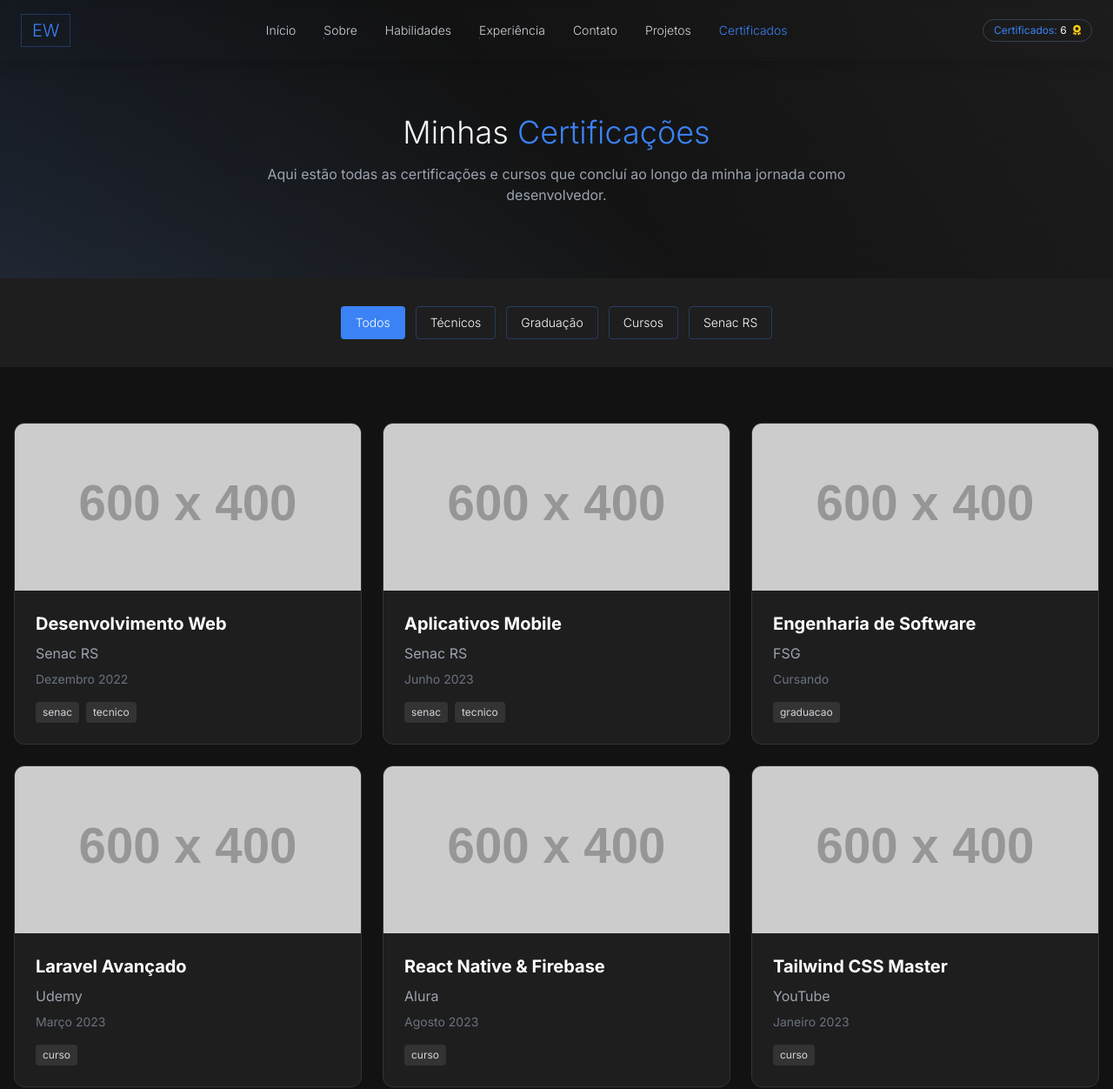
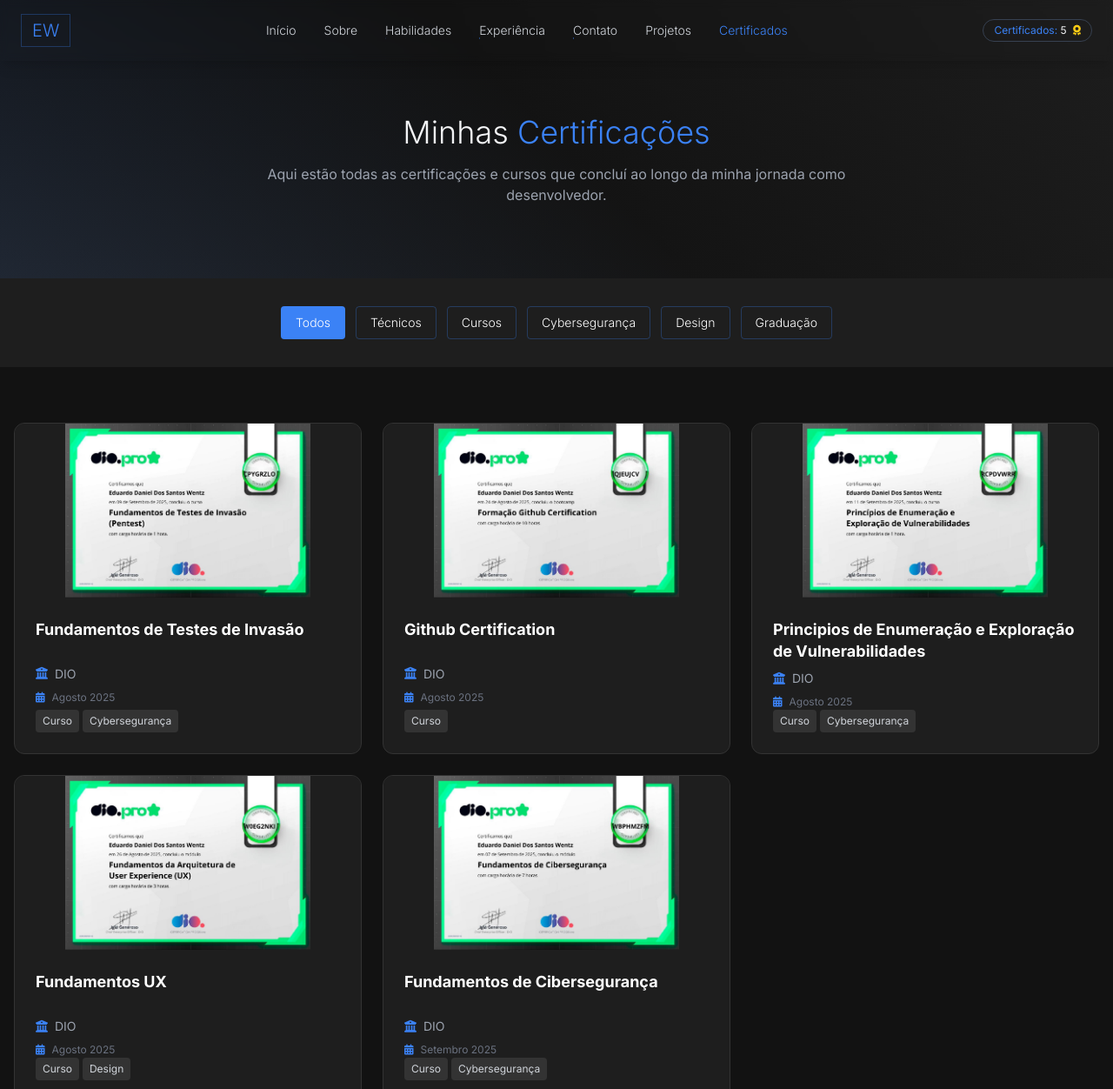
Before and after one commit to santoswentz/Portfolio, a plain HTML site: page pg/certificados.html in a window 1280 px wide. Shown: the top 1252 px of the page at 87% size. Drawn offline with nearby package versions, Linux system fonts and the light colour scheme; placeholder pictures from the web are drawn by us.

Commit message:
Certificados Puxando

```diff
--- a/index.html
+++ b/index.html
@@ -6,6 +6,7 @@
     <title>Eduardo Wentz | Full-Stack Developer</title>
     <script src="https://cdn.tailwindcss.com"></script>
     <link href="https://cdnjs.cloudflare.com/ajax/libs/font-awesome/6.4.0/css/all.min.css" rel="stylesheet">
+    <link rel="icon" type="image/png" href="favicon.png">
 
     <script>
         tailwind.config = {
@@ -188,7 +189,7 @@
             <div class="flex items-center">
                 <div class="border border-gray-700 rounded-full px-3 py-1 text-xs">
                     <span class="text-accent">Nível:</span>
-                    <span id="nivel">15</span>
+                    <span id="nivel">18</span>
                     <i class="fas fa-star text-yellow-400 ml-1"></i>
                 </div>
 
--- a/pg/certificados.html
+++ b/pg/certificados.html
@@ -6,6 +6,7 @@
     <title>Eduardo Wentz | Certificações</title>
     <script src="https://cdn.tailwindcss.com"></script>
     <link href="https://cdnjs.cloudflare.com/ajax/libs/font-awesome/6.4.0/css/all.min.css" rel="stylesheet">
+    <link rel="icon" type="image/png" href="favicon.png">
 
     <script>
         tailwind.config = {
@@ -246,18 +247,22 @@
                 <button class="filter-btn minimalist-border hover:bg-midgray text-white font-light py-2 px-4 rounded transition duration-300 text-sm active" data-filter="all">
                     Todos
                 </button>
-                <button class="filter-btn minimalist-border hover:bg-midgray text-white font-light py-2 px-4 rounded transition duration-300 text-sm" data-filter="tecnico">
+                <button class="filter-btn minimalist-border hover:bg-midgray text-white font-light py-2 px-4 rounded transition duration-300 text-sm" data-filter="Técnico">
                     Técnicos
                 </button>
-                <button class="filter-btn minimalist-border hover:bg-midgray text-white font-light py-2 px-4 rounded transition duration-300 text-sm" data-filter="graduacao">
+                <button class="filter-btn minimalist-border hover:bg-midgray text-white font-light py-2 px-4 rounded transition duration-300 text-sm" data-filter="Curso">
+                    Cursos
+                </button>
+                <button class="filter-btn minimalist-border hover:bg-midgray text-white font-light py-2 px-4 rounded transition duration-300 text-sm" data-filter="Cybersegurança">
+                    Cybersegurança
+                </button>
+                <button class="filter-btn minimalist-border hover:bg-midgray text-white font-light py-2 px-4 rounded transition duration-300 text-sm" data-filter="Design">
+                    Design
+                </button>
+                <button class="filter-btn minimalist-border hover:bg-midgray text-white font-light py-2 px-4 rounded transition duration-300 text-sm" data-filter="Graduacao">
                     Graduação
                 </button>
-                <button class="filter-btn minimalist-border hover:bg-midgray text-white font-light py-2 px-4 rounded transition duration-300 text-sm" data-filter="curso">
-                    Cursos
-                </button>
-                <button class="filter-btn minimalist-border hover:bg-midgray text-white font-light py-2 px-4 rounded transition duration-300 text-sm" data-filter="senac">
-                    Senac RS
-                </button>
+
             </div>
         </div>
     </section>
@@ -312,70 +317,143 @@
             <p class="text-gray-500">© 2025 Eduardo Wentz. Todos os direitos reservados.</p>
         </div>
     </footer>
+    <style>
+    /* Adicionar estilos específicos para as imagens dos certificados */
+    .certificate-image-container {
+        height: 200px;
+        overflow: hidden;
+        position: relative;
+        background: #1E1E1E;
+        display: flex;
+        align-items: center;
+        justify-content: center;
+    }
+
+    .certificate-image {
+        width: 100%;
+        height: 100%;
+        object-fit: contain;
+        background: #1E1E1E;
+    }
+
+    .certificate-card {
+        transition: all 0.3s ease;
+        border: 1px solid #333;
+        height: 100%;
+        display: flex;
+        flex-direction: column;
+    }
+
+    .certificate-card:hover {
+        transform: translateY(-5px);
+        box-shadow: 0 10px 25px -5px rgba(59, 130, 246, 0.4);
+        border-color: #3B82F6;
+    }
+
+    .certificate-content {
+        padding: 1.5rem;
+        flex-grow: 1;
+        display: flex;
+        flex-direction: column;
+    }
+
+    .certificate-title {
+        font-size: 1.125rem;
+        font-weight: bold;
+        color: white;
+        margin-bottom: 0.5rem;
+        line-height: 1.4;
+        min-height: 2.8rem;
+        display: -webkit-box;
+        -webkit-line-clamp: 2;
+        -webkit-box-orient: vertical;
+        overflow: hidden;
+    }
+
+    .certificate-info {
+        margin-bottom: 0.5rem;
+        display: flex;
+        align-items: center;
+        color: #9CA3AF;
+        font-size: 0.875rem;
+    }
+
+    .certificate-date {
+        color: #6B7280;
+        font-size: 0.75rem;
+        display: flex;
+        align-items: center;
+    }
+
+    .certificate-tags {
+        margin-top: auto;
+        display: flex;
+        flex-wrap: wrap;
+        gap: 0.25rem;
+    }
+
+    .tag {
+        background: #333333;
+        color: #D1D5DB;
+        font-size: 0.75rem;
+        padding: 0.25rem 0.5rem;
+        border-radius: 0.25rem;
+    }
+</style>
 
 <script>
-        // Dados dos certificados
+    // Dados dos certificados com imagens JPG locais
     const certificates = [
         {
             id: 1,
-                title: "Desenvolvimento Web",
-                institution: "Senac RS",
-                date: "Dezembro 2022",
-                image: "https://placehold.co/600x400/1E1E1E/3B82F6/png?text=Certificado+Web",
-                description: "Certificação técnica em desenvolvimento web com foco em HTML, CSS, JavaScript e PHP.",
-                tags: ["senac", "tecnico"],
+            title: "Fundamentos de Testes de Invasão",
+            institution: "DIO",
+            date: "Agosto 2025",
+            image: "../images/certificados/CPYGRZLO_page-0001.jpg",
+            description: "Certificado na habilidate de testar a segurança para os sites que desenvolvo.",
+            tags: ["Curso", "Cybersegurança" ],
             credentialLink: "#"
         },
         {
             id: 2,
-                title: "Aplicativos Mobile",
-                institution: "Senac RS",
-                date: "Junho 2023",
-                image: "https://placehold.co/600x400/1E1E1E/3B82F6/png?text=Certificado+Mobile",
-                description: "Certificação técnica em desenvolvimento de aplicativos mobile com React Native.",
-                tags: ["senac", "tecnico"],
+            title: "Github Certification",
+            institution: "DIO",
+            date: "Agosto 2025",
+            image: "../images/certificados/IQJEUJCV_page-0001.jpg",
+            description: "Certificado em Versionamento de Código com Git e GitHub para controle de versões.",
+            tags: ["Curso" ],
             credentialLink: "#"
         },
         {
             id: 3,
-                title: "Engenharia de Software",
-                institution: "FSG",
-                date: "Cursando",
-                image: "https://placehold.co/600x400/1E1E1E/3B82F6/png?text=Engenharia+Software",
-                description: "Graduação em Engenharia de Software com previsão de conclusão em junho de 2029.",
-                tags: ["graduacao"],
+            title: "Principios de Enumeração e Exploração de Vulnerabilidades",
+            institution: "DIO",
+            date: "Agosto 2025",
+            image: "../images/certificados/RCPDVWRR_page-0001.jpg",
+            description: "Certificado na habilidate de testar a segurança para os sites que desenvolvo.",
+            tags: ["Curso", "Cybersegurança" ],
             credentialLink: "#"
         },
         {
             id: 4,
-                title: "Laravel Avançado",
-                institution: "Udemy",
-                date: "Março 2023",
-                image: "https://placehold.co/600x400/1E1E1E/3B82F6/png?text=Laravel+Avançado",
-                description: "Curso avançado de Laravel com foco em APIs RESTful e boas práticas de desenvolvimento.",
-                tags: ["curso"],
+            title: "Fundamentos UX",
+            institution: "DIO",
+            date: "Agosto 2025",
+            image: "../images/certificados/W0EG2NKI_page-0001.jpg",
+            description: "Certificado de conhecimento de fundamentos de User Experience.",
+            tags: ["Curso", "Design" ],
             credentialLink: "#"
         },
         {
             id: 5,
-                title: "React Native & Firebase",
-                institution: "Alura",
-                date: "Agosto 2023",
-                image: "https://placehold.co/600x400/1E1E1E/3B82F6/png?text=React+Native",
-                description: "Desenvolvimento de aplicativos mobile com React Native e integração com Firebase.",
-                tags: ["curso"],
+            title: "Fundamentos de Cibersegurança",
+            institution: "DIO",
+            date: "Setembro 2025",
+            image: "../images/certificados/WBPHMZFM_page-0001.jpg",
+            description: "Certificado em integração com Firebase e serviços em cloud para aplicações modernas.",
+            tags: ["Curso", "Cybersegurança" ],
             credentialLink: "#"
         },
-            {
-                id: 6,
-                title: "Tailwind CSS Master",
-                institution: "YouTube",
-                date: "Janeiro 2023",
-                image: "https://placehold.co/600x400/1E1E1E/3B82F6/png?text=Tailwind+CSS",
-                description: "Domínio completo do framework Tailwind CSS para desenvolvimento de interfaces modernas.",
-                tags: ["curso"],
-                credentialLink: "#"
-            }
     ];
 
     // Função para renderizar os certificados
@@ -403,16 +481,24 @@
         filteredCertificates.forEach(cert => {
             const card = document.createElement('div');
             card.className = 'certificate-card bg-darkgray rounded-xl overflow-hidden cursor-pointer';
+
             card.innerHTML = `
-                    <div class="h-48 overflow-hidden">
-                        <img src="${cert.image}" alt="${cert.title}" class="w-full h-full object-cover">
+                <div class="certificate-image-container">
+                    <img src="${cert.image}" alt="${cert.title}" class="certificate-image">
+                    <div class="absolute inset-0 bg-black bg-opacity-0 hover:bg-opacity-20 transition-all duration-300 flex items-center justify-center">
+                        <i class="fas fa-expand text-white text-2xl opacity-0 hover:opacity-100 transition-opacity duration-300"></i>
                     </div>
-                    <div class="p-6">
-                        <h3 class="text-xl font-bold text-white mb-2">${cert.title}</h3>
-                        <p class="text-gray-400 mb-2">${cert.institution}</p>
-                        <p class="text-gray-500 text-sm">${cert.date}</p>
-                        <div class="mt-4 flex flex-wrap gap-2">
-                            ${cert.tags.map(tag => `<span class="bg-lightgray text-gray-300 text-xs px-2 py-1 rounded">${tag}</span>`).join('')}
+                </div>
+                <div class="certificate-content">
+                    <h3 class="certificate-title">${cert.title}</h3>
+                    <p class="certificate-info">
+                        <i class="fas fa-university mr-2 text-accent"></i>${cert.institution}
+                    </p>
+                    <p class="certificate-date">
+                        <i class="fas fa-calendar-alt mr-2 text-accent"></i>${cert.date}
+                    </p>
+                    <div class="certificate-tags">
+                        ${cert.tags.map(tag => `<span class="tag">${tag}</span>`).join('')}
                     </div>
                 </div>
             `;
@@ -436,7 +522,7 @@
         modalImage.src = certificate.image;
         modalImage.alt = certificate.title;
         modalDescription.textContent = certificate.description;
-            modalDate.textContent = `Emitido em: ${certificate.date}`;
+        modalDate.innerHTML = `<i class="fas fa-calendar-alt mr-2 text-accent"></i>Emitido em: ${certificate.date}`;
         modalLink.href = certificate.credentialLink;
 
         // Limpar e adicionar tags
```
Also changed, not shown: pg/projetos.html (+1 -0 lines), images/certificados/CPYGRZLO_page-0001.jpg (added), images/certificados/IQJEUJCV_page-0001.jpg (added), images/certificados/RCPDVWRR_page-0001.jpg (added), images/certificados/W0EG2NKI_page-0001.jpg (added), images/certificados/WBPHMZFM_page-0001.jpg (added), images/favicon.png (added), 10 other files. Lines whose indentation alone changed are shown as unchanged.
